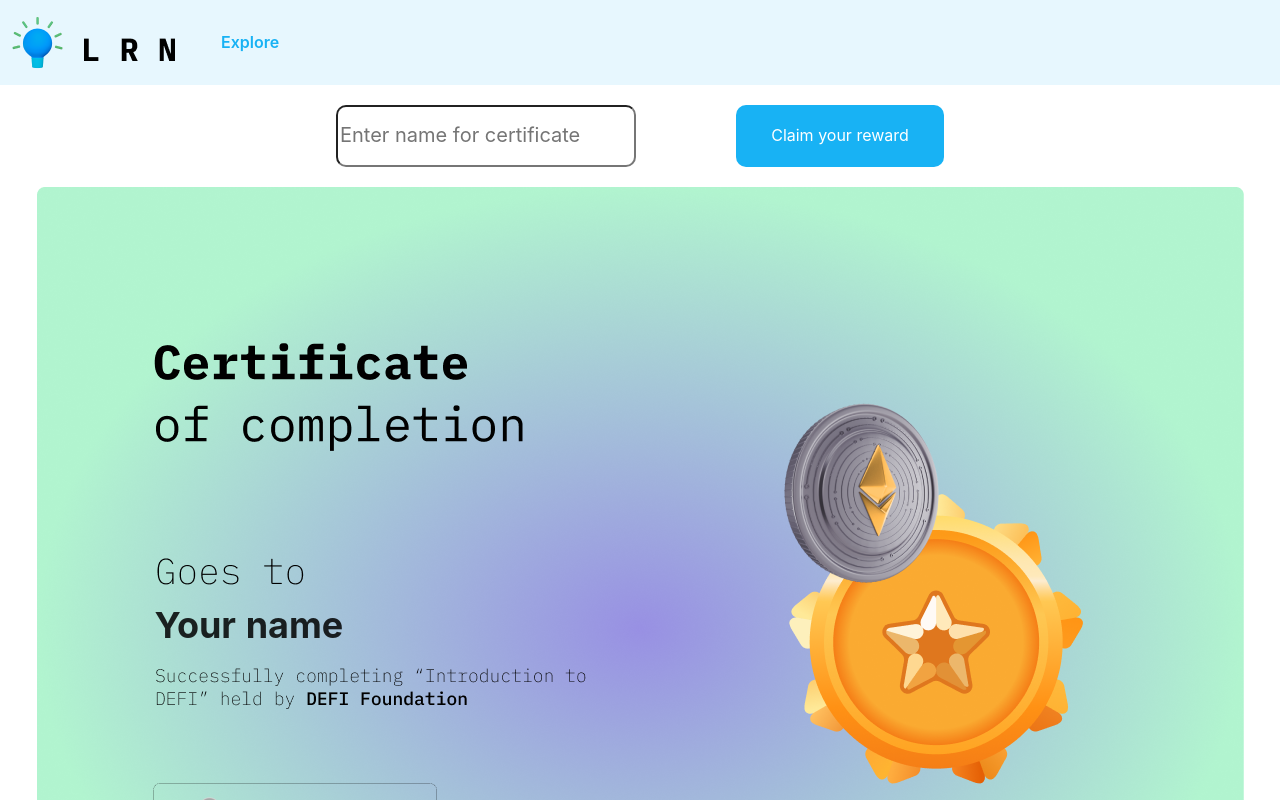
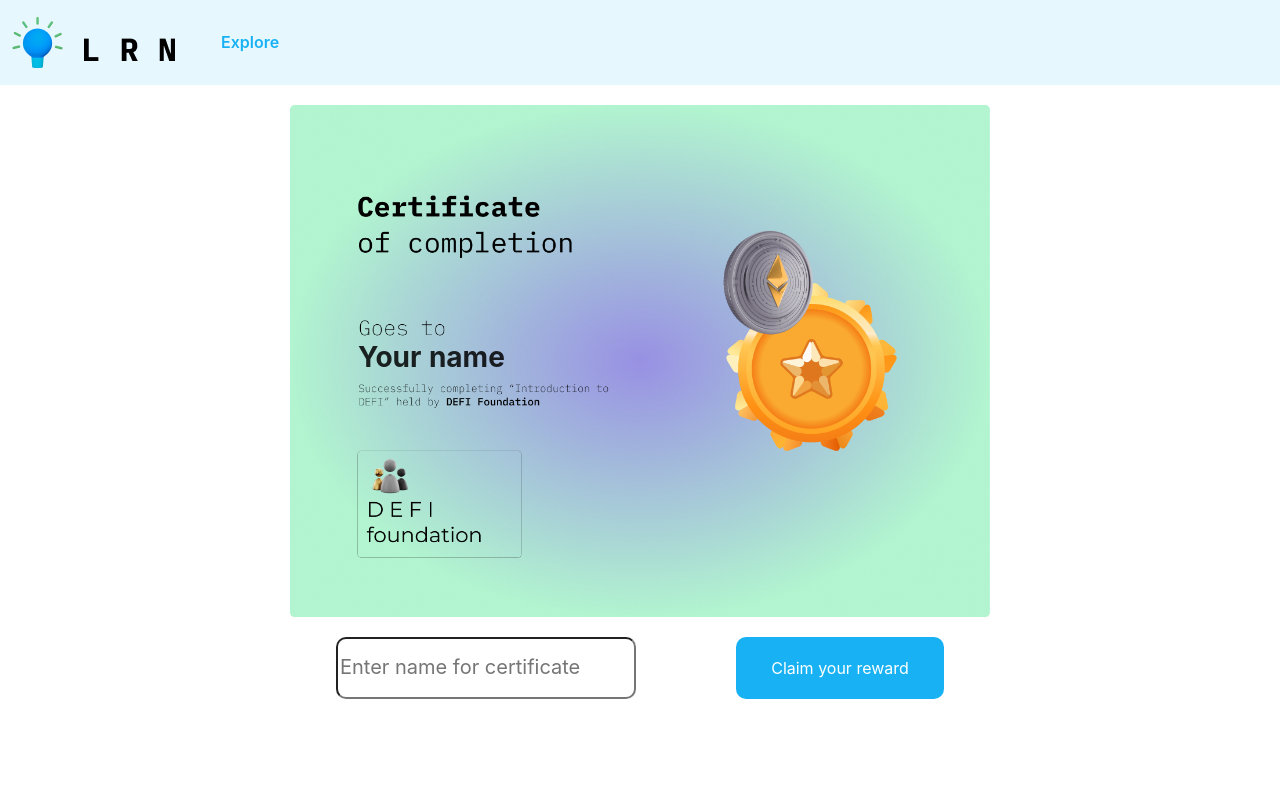
Before and after one commit to entropyylabs/learn-to-earn, a React (Create React App) app: page /certificate in a window 1280 px wide. Shown: the top 800 px of the page. Built offline with nearby package versions, Linux system fonts and the light colour scheme; no server answers; sample sign-in values are in the browser's storage.

Commit message:
Update certificate template

```diff
--- a/src/App.css
+++ b/src/App.css
@@ -157,17 +157,23 @@ h6 {
   flex-direction: column;
   justify-content: center;
   align-items: center;
+  margin-top: 20px;
 }
 
 .certificate-div {
   position: relative;
 }
 
+.certificate-img {
+  width: 700px;
+}
+
 .certificate-name {
   position: absolute;
-  top: 410px;
-  left: 118px;
-  font-size: 36px;
+  top: 230px;
+  left: 68px;
+  font-size: 28px;
+  width: 100%;
   font-weight: bold;
 }
 
--- a/src/Pages/Certificate.js
+++ b/src/Pages/Certificate.js
@@ -9,6 +9,15 @@ function Certificate() {
   return (
     <div>
       <div className="certificate-holder">
+        <div ref={captureRef} className="certificate-div">
+          <img
+            src={CertificateImage}
+            className="certificate-img"
+            alt="certificate"
+            srcset=""
+          />
+          <div className="certificate-name">{name}</div>
+        </div>
         <div className="claim-row">
           <input
             type="text"
@@ -21,10 +30,6 @@ function Certificate() {
             Claim your reward
           </button>
         </div>
-        <div ref={captureRef} className="certificate-div">
-          <img src={CertificateImage} alt="" srcset="" />
-          <div className="certificate-name">{name}</div>
-        </div>
       </div>
     </div>
   );
```
